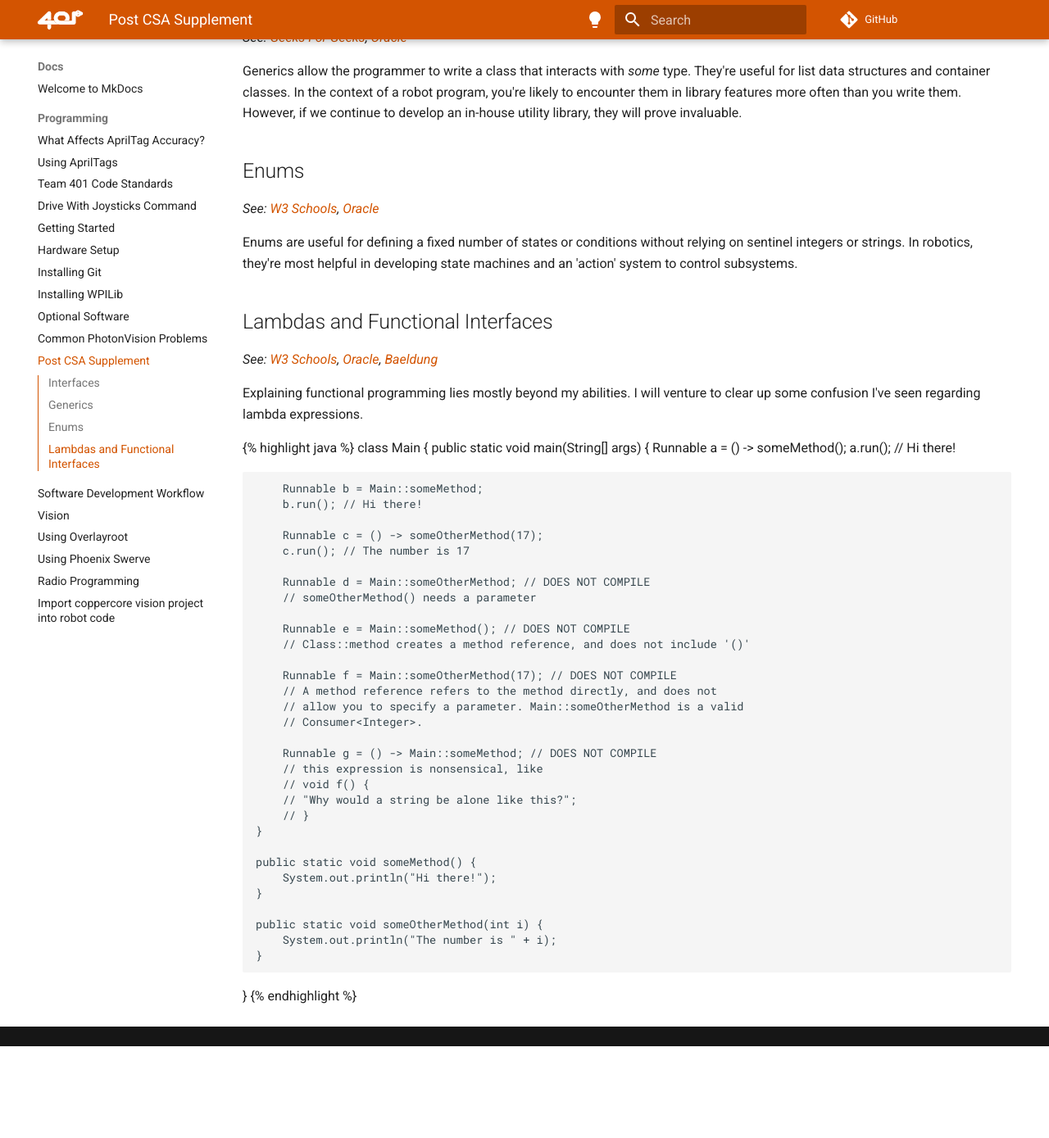
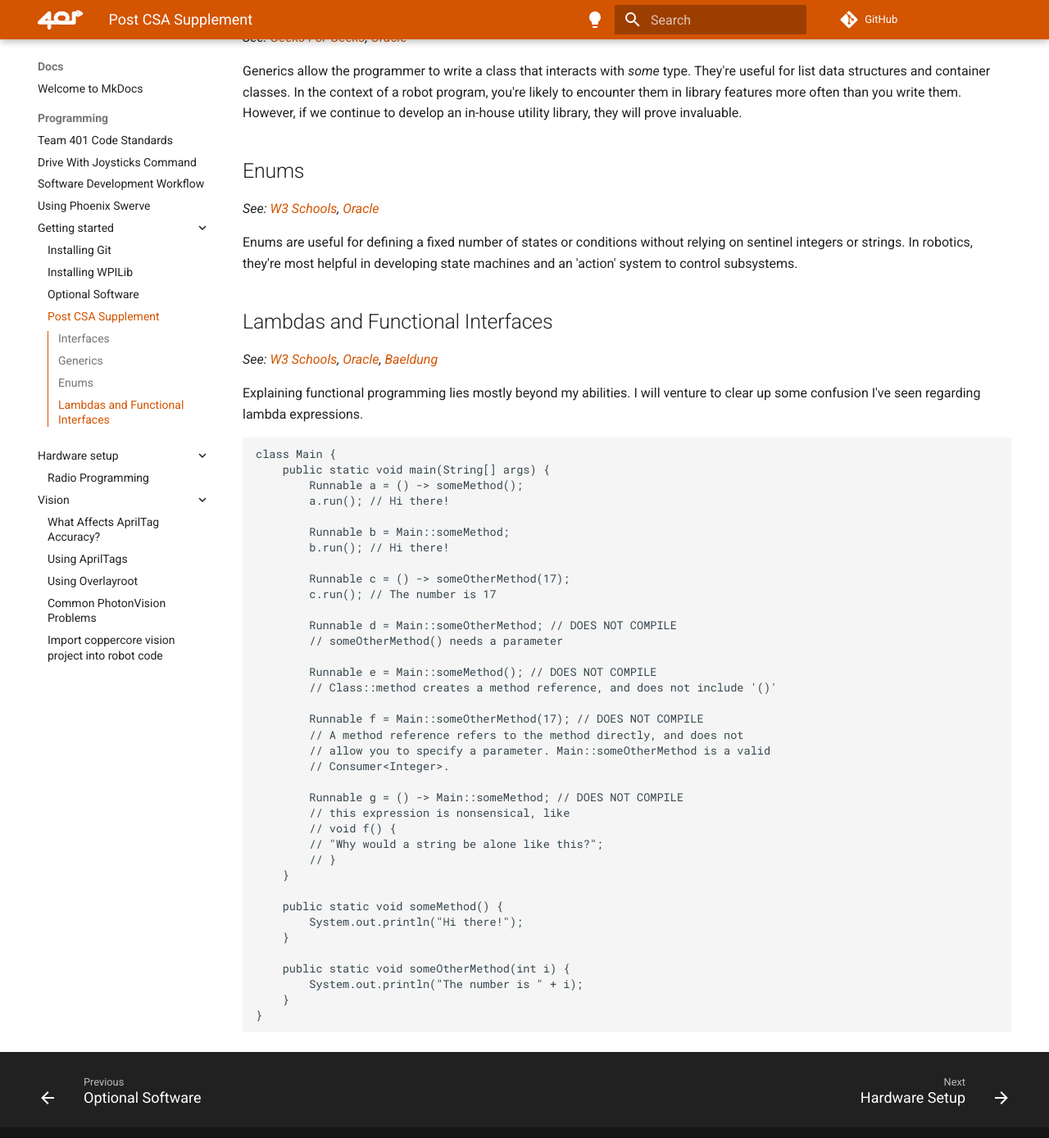
Before and after one commit to team401/Docs, an MkDocs documentation site: the page built from docs/Programming/getting-started/post-csa.md, in a window 1280 px wide and 1400 px high, scrolled down 857 px. Shown: the top 1389 px of the window at 82% size. Built offline with MkDocs 1.6.1 and Material for MkDocs 9.7.7, drawn with Linux system fonts in a browser that asks for light colours; comment, search, counter and statistics services are not loaded; before the commit the page ends 2134 px from its top, so only the background shows below that.

Commit message:
Move files into folders.

````diff
--- a/docs/Programming/Post-CSA.md
+++ b/docs/Programming/getting-started/post-csa.md
@@ -38,7 +38,7 @@ _See: [W3 Schools](https://www.w3schools.com/java/java_lambda.asp), [Oracle](htt
 
 Explaining functional programming lies mostly beyond my abilities. I will venture to clear up some confusion I've seen regarding lambda expressions.
 
-{% highlight java %}
+```java
 class Main {
     public static void main(String[] args) {
         Runnable a = () -> someMethod();
@@ -76,4 +76,4 @@ class Main {
         System.out.println("The number is " + i);
     }
 }
-{% endhighlight %}
+```
--- a/mkdocs.yml
+++ b/mkdocs.yml
@@ -23,6 +23,7 @@ theme:
         icon: material/lightbulb-outline
         name: Switch to Light Mode
   features:
+    - navigation.indexes
     - navigation.instant
     - navigation.instant.progress
     - navigation.tracking
@@ -30,6 +31,7 @@ theme:
     - navigation.sections
     - navigation.expand
     - navigation.path
+    - navigation.footer
     - toc.follow
     - toc.integrate
     - navigation.top
@@ -44,4 +46,3 @@ plugins:
   - search
   - git-revision-date-localized:
       enable_creation_date: true
-      enable_git_follow: false
````
Also changed, not shown: docs/Programming/getting-started/index.md (renamed from docs/Programming/Getting-Started.md, +4 -4 lines), docs/Programming/getting-started/installing-git.md (renamed from docs/Programming/Installing-Git.md, +1 -1 lines), docs/Programming/vision/apriltags.md (renamed from docs/Programming/AprilTags.md, +3 -3 lines), docs/Programming/getting-started/installing-wpilib.md (renamed from docs/Programming/Installing-WPILib.md), docs/Programming/getting-started/optional-software.md (renamed from docs/Programming/Optional-Software.md), docs/Programming/hardware-setup/index.md (renamed from docs/Programming/Hardware-Setup.md), docs/Programming/hardware-setup/radio-programming.md (renamed from docs/Programming/radio-programming.md), docs/Programming/vision/apriltag-accuracy.md (renamed from docs/Programming/AprilTag-Accuracy.md), docs/Programming/vision/index.md (renamed from docs/Programming/Vision.md), docs/Programming/vision/overlayroot.md (renamed from docs/Programming/overlayroot.md), docs/Programming/vision/photonvision-problems.md (renamed from docs/Programming/PhotonVision-Problems.md), docs/Programming/vision/vision-in-code.md (renamed from docs/Programming/vision-in-code.md).
